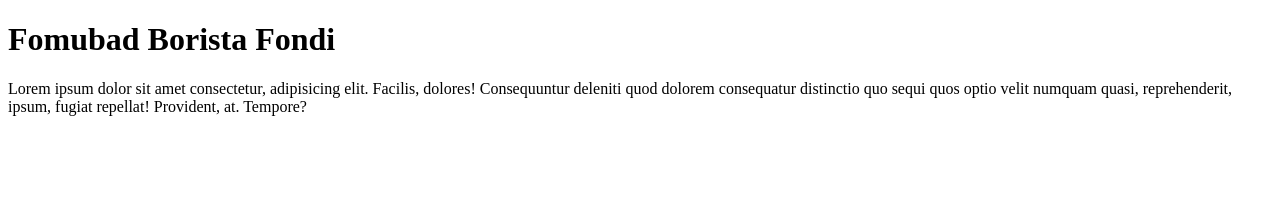
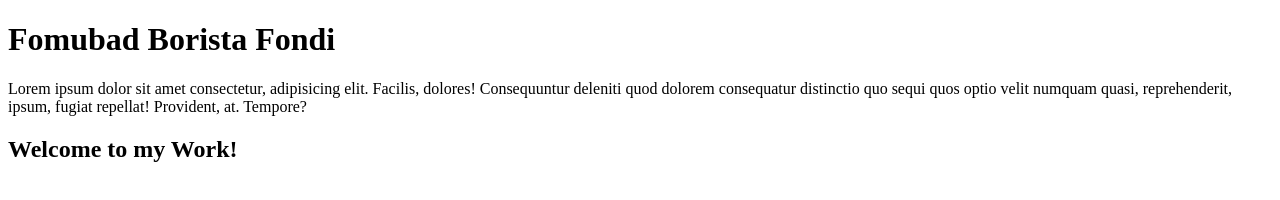
Before and after one commit to FOMUBAD-BORISTA-FONDI/portfolio-project, a plain HTML site: page index.html in a window 1280 px wide. Drawn offline with Linux system fonts and the light colour scheme.

Commit message:
Add welcome heading to index.html

```diff
--- a/index.html
+++ b/index.html
@@ -13,5 +13,6 @@
       sequi quos optio velit numquam quasi, reprehenderit, ipsum, fugiat
       repellat! Provident, at. Tempore?
     </p>
+    <h2>Welcome to my Work!</h2>
   </body>
 </html>
```
